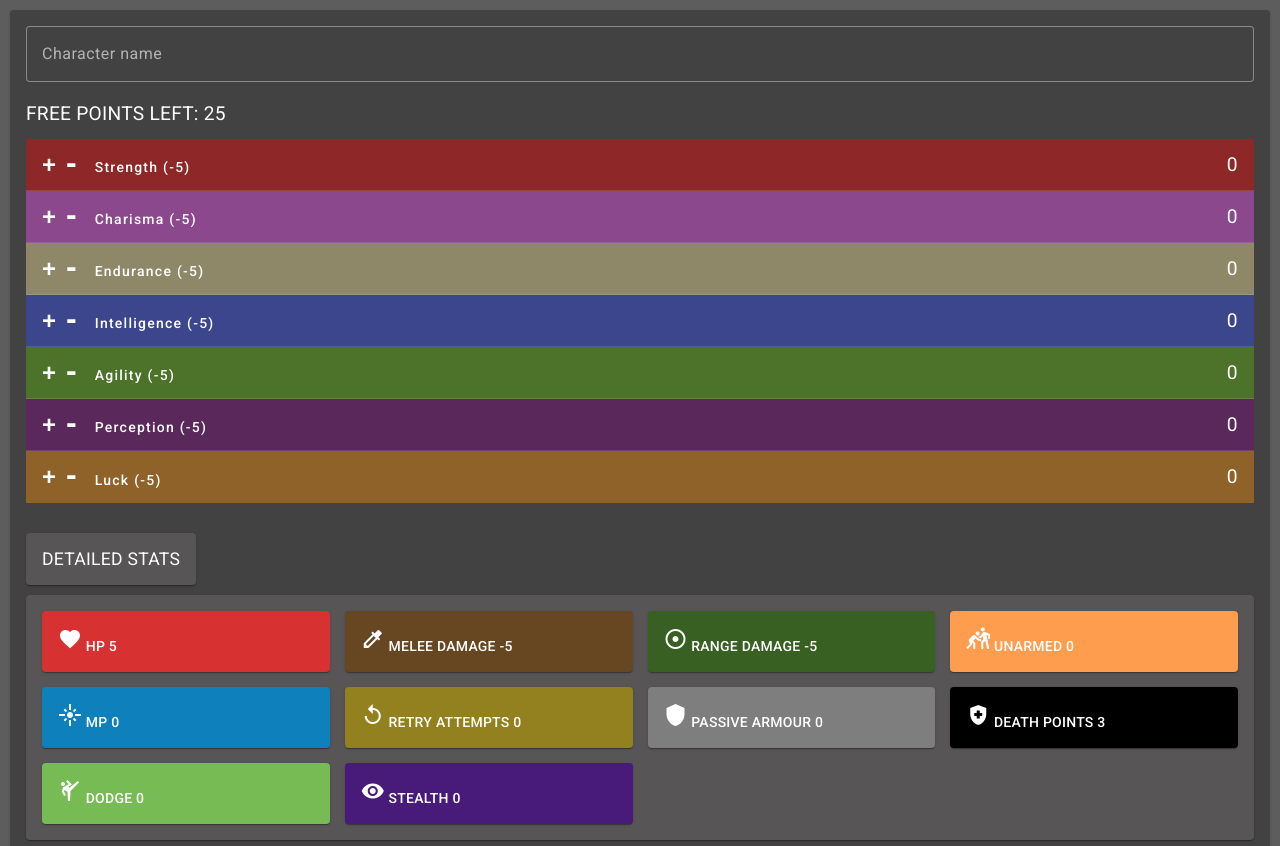
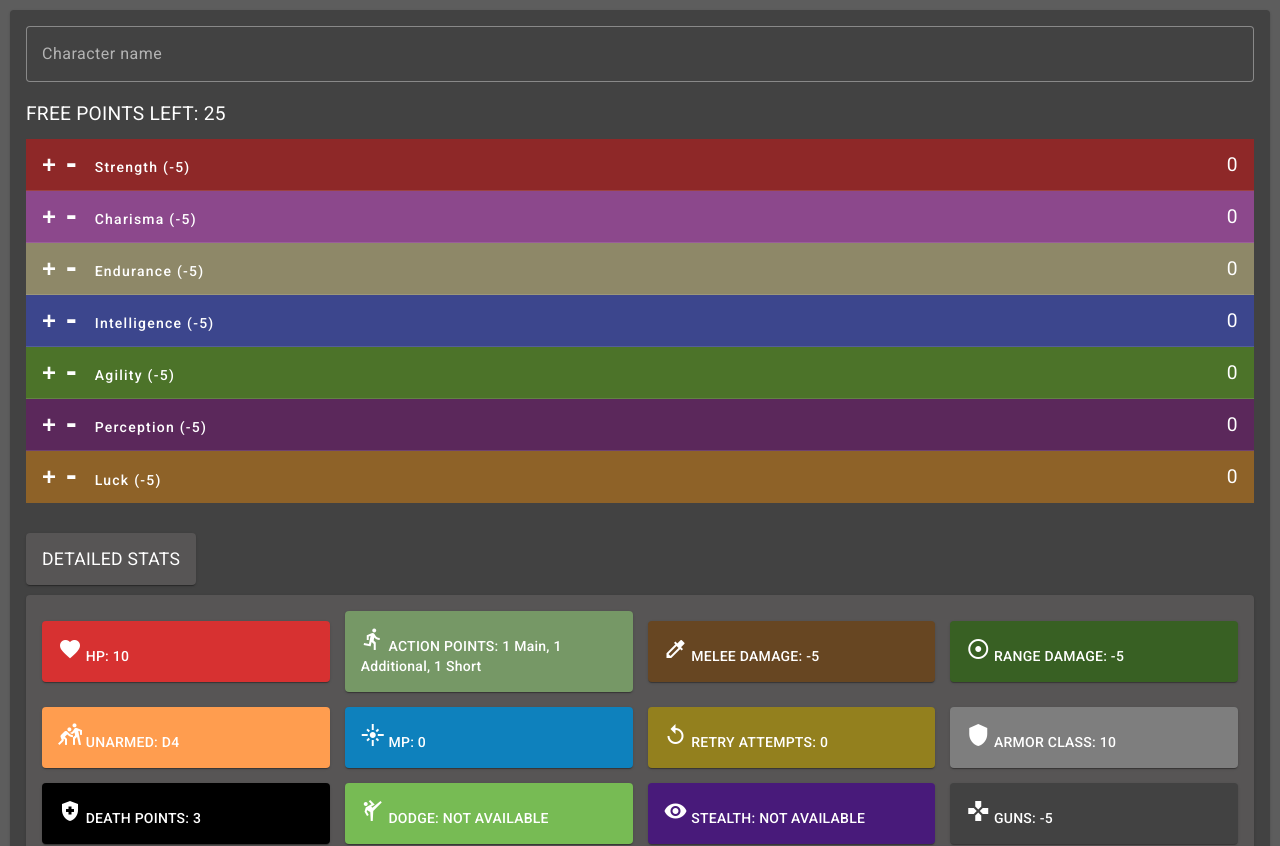
Before and after one commit to yehor-akunishnikov/rpg-system-ng, an Angular app: page /rpgorganizer/user/board in a window 1280 px wide. Shown: the top 846 px of the page. Built offline with nearby package versions, Linux system fonts and the light colour scheme.

Commit message:
Fixed balance

```diff
--- a/src/app/features/detailed-stats/components/basics/basics.component.ts
+++ b/src/app/features/detailed-stats/components/basics/basics.component.ts
@@ -17,15 +17,17 @@ export class BasicsComponent {
     if (changes['statsMap']) {
       this.statsList = [
         STAT_NAME.HP,
+        STAT_NAME.ACTION_POINTS,
         STAT_NAME.MALE_DAMAGE,
         STAT_NAME.RANGE_DAMAGE,
         STAT_NAME.UNARMED,
         STAT_NAME.MP,
         STAT_NAME.RETRY_ATTEMPTS,
-        STAT_NAME.PASSIVE_ARMOUR,
+        STAT_NAME.ARMOR_CLASS,
         STAT_NAME.DEATH_POINTS,
         STAT_NAME.DODGE,
         STAT_NAME.STEALTH,
+        STAT_NAME.GUNS
       ];
     }
   }
--- a/src/app/features/detailed-stats/components/perks/perks.component.ts
+++ b/src/app/features/detailed-stats/components/perks/perks.component.ts
@@ -87,20 +87,13 @@ export class PerksComponent implements OnChanges {
             perksArray.push({
               category: statName,
               perkName: 'You so fucking precious when you smile',
-              description: 'You can solve any fight by charisma check'
+              description: 'You can solve any fight by charisma check (only if enemy is able to understand you)'
             });
           }
           break;
         }
         case 'Agility': {
-          if (statValue === 10) {
-            perksArray.push({
-              category: statName,
-              perkName: 'Parkooooour',
-              description: 'You can use tricks during the fight to shock your opponents'
-            });
-          }
-          if (statValue >= 3) {
+          if (statValue >= 5) {
             perksArray.push({
               category: statName,
               perkName: 'Faster than bullet',
@@ -110,13 +103,6 @@ export class PerksComponent implements OnChanges {
           break;
         }
         case 'Perception': {
-          if (statValue >= 5) {
-            perksArray.push({
-              category: statName,
-              perkName: 'Hunter',
-              description: 'You are good at hunting'
-            });
-          }
           if (statValue === 10) {
             perksArray.push({
               category: statName,
@@ -124,7 +110,14 @@ export class PerksComponent implements OnChanges {
               description: 'You always notice traps'
             });
           }
-          if (statValue === 10) {
+          if (statValue === 5) {
+            perksArray.push({
+              category: statName,
+              perkName: 'Sneaky Joe',
+              description: 'You could use stealth skill (as a second action during the fight and also available out of fight)'
+            });
+          }
+          if (statValue === 3) {
             perksArray.push({
               category: statName,
               perkName: 'Doc',
--- a/src/app/features/detailed-stats/components/stat-item/stat-item.component.html
+++ b/src/app/features/detailed-stats/components/stat-item/stat-item.component.html
@@ -2,7 +2,7 @@
   <mat-card-content class="card-content">
     <p class="card-title">
       <mat-icon class="icon">{{getIconByStatName(statName)}}</mat-icon>
-      {{statName}} {{countStatValue(statName, statsMap)}}
+      {{statName}}: {{countStatValue(statName, statsMap)}}
     </p>
   </mat-card-content>
 </mat-card>
--- a/src/app/features/detailed-stats/components/stat-item/stat-item.component.scss
+++ b/src/app/features/detailed-stats/components/stat-item/stat-item.component.scss
@@ -12,11 +12,13 @@
 .card.unarmed { background-color: #ff9d4f; }
 .card.mp { background-color: #0e81bd; }
 .card.retry-attempts { background-color: #93801e; }
-.card.passive-armour { background-color: #7e7e7e; }
+.card.armor-class { background-color: #7e7e7e; }
 .card.death-points { background-color: #000000; }
 .card.dodge { background-color: #77bb54; }
 .card.range-damage { background-color: #386023; }
 .card.stealth { background-color: #481a7a; }
+.card.action-points { background-color: #769866
+}
 
 .icon {
   color: #fff;
--- a/src/app/features/detailed-stats/components/stat-item/stat-item.component.ts
+++ b/src/app/features/detailed-stats/components/stat-item/stat-item.component.ts
@@ -8,11 +8,13 @@ export enum STAT_NAME {
   UNARMED = 'UNARMED',
   MP = 'MP',
   RETRY_ATTEMPTS = 'RETRY ATTEMPTS',
-  PASSIVE_ARMOUR = 'PASSIVE ARMOUR',
+  ARMOR_CLASS = 'ARMOR CLASS',
   DEATH_POINTS = 'DEATH POINTS',
   DODGE = 'DODGE',
   RANGE_DAMAGE = 'RANGE DAMAGE',
   STEALTH = 'STEALTH',
+  GUNS = 'GUNS',
+  ACTION_POINTS = 'ACTION POINTS'
 }
 
 @Component({
@@ -44,11 +46,13 @@ export class StatItemComponent {
       case STAT_NAME.MALE_DAMAGE: return 'colorize';
       case STAT_NAME.MP: return 'flare';
       case STAT_NAME.RETRY_ATTEMPTS: return 'replay';
-      case STAT_NAME.PASSIVE_ARMOUR: return 'shield';
+      case STAT_NAME.ARMOR_CLASS: return 'shield';
       case STAT_NAME.DEATH_POINTS: return 'health_and_safety';
       case STAT_NAME.DODGE: return 'sports_martial_arts';
       case STAT_NAME.RANGE_DAMAGE: return 'adjust';
       case STAT_NAME.STEALTH: return 'visibility';
+      case STAT_NAME.GUNS: return 'gamepad';
+      case STAT_NAME.ACTION_POINTS: return 'directions_run';
       default: return '';
     }
   }
@@ -56,18 +60,19 @@ export class StatItemComponent {
   public countStatValue(statName: STAT_NAME, statsMap: StatsMap): number | string {
     switch (statName) {
       case STAT_NAME.HP: {
-        const BASE_HP = 5;
+        const BASE_HP = 10;
         const strengthBonus = statsMap.Strength ? Math.floor(statsMap.Strength / 3) : 0;
 
-        return BASE_HP + strengthBonus * 4;
+        return BASE_HP + strengthBonus * 2;
       }
       case STAT_NAME.MALE_DAMAGE:
         return statsMap.Strength - 5;
       case STAT_NAME.UNARMED: {
-        const BASE_UNARMED = 0;
-        const strengthBonus = statsMap.Strength - 5 >= 0 ? (statsMap.Strength - 5) + 1 : 0;
-
-        return BASE_UNARMED + strengthBonus;
+        if (statsMap.Strength === 10) {
+          return 'D4 2x';
+        } else {
+          return 'D4';
+        }
       }
       case STAT_NAME.MP: {
         let mpAmount = 0;
@@ -91,45 +96,36 @@ export class StatItemComponent {
           retryAttempts = statsMap.Luck === 10 ? 2 : 1;
         }
 
-        return retryAttempts;
+        return `${retryAttempts}`;
       }
-      case STAT_NAME.PASSIVE_ARMOUR: {
-        let passiveArmour = 0;
+      case STAT_NAME.ARMOR_CLASS: {
+        const BASE_ARMOR_CLASS = 10;
+        const enduranceBonus = statsMap.Endurance ? Math.floor(statsMap.Endurance / 3) : 0;
 
-        if (statsMap.Endurance) {
-          passiveArmour = Math.floor(statsMap.Endurance / 3);
-        }
-
-        return passiveArmour;
+        return BASE_ARMOR_CLASS + enduranceBonus * 2;
       }
       case STAT_NAME.DEATH_POINTS: {
         let deathPoints = 3;
 
         if (statsMap.Endurance) {
-          deathPoints = deathPoints + Math.floor(statsMap.Endurance / 3);
+          deathPoints = deathPoints + Math.floor(statsMap.Endurance / 4);
         }
 
         return deathPoints;
       }
       case STAT_NAME.DODGE: {
-        let dodgePoints = 0;
-
-        if (statsMap.Agility) {
-          dodgePoints = dodgePoints + Math.floor(statsMap.Agility / 3);
-        }
-
-        return dodgePoints;
+        return statsMap.Agility >= 3 ? 'AVAILABLE (D20 + AG)' : 'NOT AVAILABLE';
       }
       case STAT_NAME.RANGE_DAMAGE:
         return statsMap.Agility - 5;
       case STAT_NAME.STEALTH: {
-        let stealthPoints = 0;
-
-        if (statsMap.Perception) {
-          stealthPoints = stealthPoints + Math.floor(statsMap.Perception / 3);
-        }
-
-        return stealthPoints;
+        return statsMap.Perception >= 5 ? 'AVAILABLE (D20 + PE)' : 'NOT AVAILABLE';
+      }
+      case STAT_NAME.GUNS: {
+        return statsMap.Perception - 5;
+      }
+      case STAT_NAME.ACTION_POINTS: {
+        return statsMap.Agility >= 5 ? '1 Main, 2 Additional, 1 Short' : '1 Main, 1 Additional, 1 Short';
       }
       default:
         return 0;
--- a/src/app/features/dice-roller/components/dice-roller-modal/dice-roller-modal.component.html
+++ b/src/app/features/dice-roller/components/dice-roller-modal/dice-roller-modal.component.html
@@ -47,10 +47,12 @@
                         </p>
                         <p class="result">
                             Formula:
-                            {{resultD20.cleanRes}}(roll D20) +
-                            {{selectedStat === 'None' ? 0 : (data.statsMap[selectedStat] ?? 0) - 5}}({{selectedStat === 'None' ? 'stat' : selectedStat}} bonus/penalty) +
-                            {{addBonusOrPenalty}} (additional bonus/penalty)
                         </p>
+                      <ul>
+                        <li>[{{resultD20.cleanRes}}](roll D20)</li>
+                        <li>[{{selectedStat === 'None' ? 0 : (data.statsMap[selectedStat] ?? 0) - 5}}]({{selectedStat === 'None' ? 'stat' : selectedStat}} bonus/penalty)</li>
+                        <li>[{{addBonusOrPenalty}}](additional bonus/penalty)</li>
+                      </ul>
                     </ng-container>
                 </mat-card-content>
             </mat-card>
@@ -62,7 +64,7 @@
                         <mat-form-field color="accent" class="form-field">
                             <mat-label>Stat</mat-label>
                             <mat-select [(ngModel)]="damageDiceStat" (ngModelChange)="clearDamageResult()">
-                                <mat-option *ngFor="let stat of ['Strength', 'Agility']" [value]="stat">
+                                <mat-option *ngFor="let stat of ['Strength', 'Agility', 'Perception']" [value]="stat">
                                     {{stat}}
                                 </mat-option>
                             </mat-select>
@@ -113,10 +115,12 @@
                         </p>
                         <p class="result">
                             Formula:
-                            {{resultDamage.cleanRes}}(roll D{{selectedDamageDice}} x {{damageDicesAmount}}) +
-                            {{(data.statsMap[damageAddBonusOrPenalty] ?? 0) - 5}}({{damageDiceStat}} bonus/penalty) +
-                            {{damageAddBonusOrPenalty}} (additional bonus/penalty)
                         </p>
+                      <ul>
+                        <li>[{{resultDamage.diceThrows}} = {{resultDamage.cleanRes}}](roll D{{selectedDamageDice}} x {{damageDicesAmount}})</li>
+                        <li>[{{(data.statsMap[damageAddBonusOrPenalty] ?? 0) - 5}}]({{damageDiceStat}} bonus/penalty)</li>
+                        <li>[{{damageAddBonusOrPenalty}}](additional bonus/penalty)</li>
+                      </ul>
                     </ng-container>
                 </mat-card-content>
             </mat-card>
@@ -161,8 +165,11 @@
                             Result: {{resultAny.cleanRes}}
                         </p>
                         <p class="result">
-                            Formula: {{resultAny.cleanRes}}(roll D{{selectedAnyDice}} x {{anyDicesAmount}})
+                            Formula:
                         </p>
+                        <ul>
+                          <li>[{{resultAny.diceThrows}} = {{resultAny.cleanRes}}](roll D{{selectedAnyDice}} x {{anyDicesAmount}})</li>
+                        </ul>
                     </ng-container>
                 </mat-card-content>
             </mat-card>
--- a/src/app/features/dice-roller/components/dice-roller-modal/dice-roller-modal.component.ts
+++ b/src/app/features/dice-roller/components/dice-roller-modal/dice-roller-modal.component.ts
@@ -19,15 +19,14 @@ export class DiceRollerModalComponent {
   public damageDicesAmount: number = 1;
   public damageDiceStat: string = 'Strength';
   public damageAddBonusOrPenalty: number = 0;
-  public resultDamage: { cleanRes: number, dirtyRes: number } = null;
+  public resultDamage: { cleanRes: number, dirtyRes: number, diceThrows: string } = null;
 
   public selectedAnyDice: number = 8;
   public anyDicesAmount: number = 1;
-  public resultAny: { cleanRes: number, dirtyRes: number } = null;
+  public resultAny: { cleanRes: number, dirtyRes: number, diceThrows: string } = null;
 
   public DICES: {title: string, value: number}[] = [
     {value: 2, title: 'D2'},
-    {value: 3, title: 'D3'},
     {value: 4, title: 'D4'},
     {value: 6, title: 'D6'},
     {value: 8, title: 'D8'},
@@ -39,7 +38,6 @@ export class DiceRollerModalComponent {
 
   public DAMAGE_DICES : {title: string, value: number}[] = [
     {value: 2, title: 'D2'},
-    {value: 3, title: 'D3'},
     {value: 4, title: 'D4'},
     {value: 6, title: 'D6'},
     {value: 8, title: 'D8'},
@@ -90,9 +88,12 @@ export class DiceRollerModalComponent {
     statsMap: StatsMap
   ): void {
     let cleanRes = 0;
+    let diceThrows = '';
 
     for (let i = 0; i < dicesAmount; i++) {
-      cleanRes += Math.floor(Math.random() * (selectedDice - 1 + 1) + 1);
+      const diceThrow = Math.floor(Math.random() * (selectedDice - 1 + 1) + 1);
+      cleanRes += diceThrow;
+      diceThrows += `+${diceThrow} `;
     }
 
     let dirtyRes = cleanRes;
@@ -105,7 +106,7 @@ export class DiceRollerModalComponent {
       dirtyRes += addBonusOrPenalty ?? 0;
     }
 
-    this.resultDamage = { cleanRes, dirtyRes };
+    this.resultDamage = { cleanRes, dirtyRes, diceThrows: diceThrows.trim() };
   }
 
   public clearDamage() {
@@ -125,14 +126,18 @@ export class DiceRollerModalComponent {
     dicesAmount: number
   ): void {
     let cleanRes = 0;
+    let diceThrows = '';
 
     for (let i = 0; i < dicesAmount; i++) {
-      cleanRes += Math.floor(Math.random() * (selectedDice - 1 + 1) + 1);
+      const diceThrow = Math.floor(Math.random() * (selectedDice - 1 + 1) + 1);
+
+      cleanRes += diceThrow;
+      diceThrows += `+${diceThrow} `;
     }
 
     let dirtyRes = cleanRes;
 
-    this.resultAny = { cleanRes, dirtyRes };
+    this.resultAny = { cleanRes, dirtyRes, diceThrows: diceThrows.trim() };
   }
 
   public clearAny() {
--- a/src/app/features/general-stats/components/stat-description-modal/components/stat-description/stat-description.component.html
+++ b/src/app/features/general-stats/components/stat-description-modal/components/stat-description/stat-description.component.html
@@ -7,7 +7,7 @@
       <mat-divider></mat-divider>
       <p>
         <span class="stat-highlight strength">Each 3 points</span> of strength grant
-        <span class="stat-highlight strength">4 HP</span> points (basic HP is 5).
+        <span class="stat-highlight strength">2 HP</span> points (basic HP is 10).
       </p>
       <mat-divider></mat-divider>
       <p>
@@ -16,9 +16,9 @@
       </p>
       <mat-divider></mat-divider>
       <p>
-        <span class="stat-highlight strength">After 5 lvl</span> character gains
-        <span class="stat-highlight strength">+1 bonus</span> to unarmed damage for each lvl.
-        Unarmed attacks require <span class="stat-highlight strength">D6 roll</span>.
+        Also Strength level affects dice for unarmed attacks.
+        Basic dice is <span class="stat-highlight strength">D4</span> and <span class="stat-highlight strength">D4 x2 for 10 lvl</span> of
+        Strength.
       </p>
       <mat-divider></mat-divider>
       <p>
@@ -47,13 +47,12 @@
     <div class="stat-info-container">
       <p>
         <span class="stat-highlight endurance">Each 3 points</span> of endurance grant
-        <span class="stat-highlight endurance">+1 passive armor point</span>. Armor
-        points affect an amount of damage retrieved during combat. Each armor
-        point reduces retrieved damage by 10%.
+        <span class="stat-highlight endurance">+2 armor class points</span>
+        Basic armor class is <span class="stat-highlight endurance">10</span>
       </p>
       <mat-divider></mat-divider>
       <p>
-        <span class="stat-highlight endurance">Each 3 points</span> of endurance grant
+        <span class="stat-highlight endurance">Each 4 points</span> of endurance grant
         <span class="stat-highlight endurance">1 death point</span> (basic death points
         for each character are 3). If character is knocked out in a fight he
         looses 1 death point after each round of fight. If character looses
@@ -163,7 +162,8 @@
       <p>Agility - acrobatics, range weapons, dodge.</p>
       <mat-divider></mat-divider>
       <p>
-        <span class="stat-highlight agility">10 points</span> of agility gives an ability to perform various tricks.
+        <span class="stat-highlight agility">10 points</span> You can run faster (even during a fight).
+        You can run away from fight, also you can change the distance between you and enemies faster.
       </p>
       <mat-divider></mat-divider>
       <p>
@@ -172,8 +172,12 @@
       </p>
       <mat-divider></mat-divider>
       <p>
-        <span class="stat-highlight agility">Each 3 lvl</span> of agility gains buff to dodging
-        (<span class="stat-highlight agility">+ 1 dodge point per 3d lvl</span>).
+        <span class="stat-highlight agility">After 3 lvl of agility</span> character gains ability to dodge attacks.
+        Uses main action point, during next enemies round each attack is thrown with disadvantage.
+      </p>
+      <mat-divider></mat-divider>
+      <p>
+        <span class="stat-highlight agility">After 5 lvl of agility</span> character gains one additional action point during a fight.
       </p>
     </div>
   </ng-container>
@@ -185,6 +189,11 @@
       <p>Perception - first aid, lock-pick, traps, sneak, investigation.</p>
       <mat-divider></mat-divider>
       <p>
+        <span class="stat-highlight perception">After 5 lvl</span> of perception character gains buff for the gun attacks
+        (<span class="stat-highlight perception">+1 for each lvl</span>).
+      </p>
+      <mat-divider></mat-divider>
+      <p>
         With <span class="stat-highlight perception">10 points</span> of perception you'll never be caught off guard.
       </p>
       <mat-divider></mat-divider>
@@ -194,11 +203,7 @@
       </p>
       <mat-divider></mat-divider>
       <p>
-        <span class="stat-highlight perception">Each 3 lvl</span> of perception gains buff to the stealth checks
-        (<span class="stat-highlight perception">+ 1 stealth point per 3d lvl</span>).
-      </p>
-      <p>
-        With <span class="stat-highlight perception">5 points</span> of perception you'll have an ability to hunt animals or your enemies.
+        <span class="stat-highlight perception">After 5 lvl</span> of perception character gains stealth ability.
       </p>
     </div>
   </ng-container>
@@ -210,7 +215,7 @@
       <p>
         Luck - requires coin flip instead of D20 for the check retry.
         <span class="stat-highlight luck">Each 5 points</span> of luck gives retry
-        attempt.
+        attempt. Each retry attempt is considered as an additional action during a fight.
       </p>
       <mat-divider></mat-divider>
       <p>
@@ -219,7 +224,7 @@
       </p>
       <mat-divider></mat-divider>
       <p>
-        Duels: Rock-paper-scissors, greater number, call more items in 10 sec.
+        Duels: Rock-paper-scissors, guess the number, call more items in 10 sec.
       </p>
       <p>
         <span class="stat-highlight luck">Duel win grants extra luck effect</span>
```
